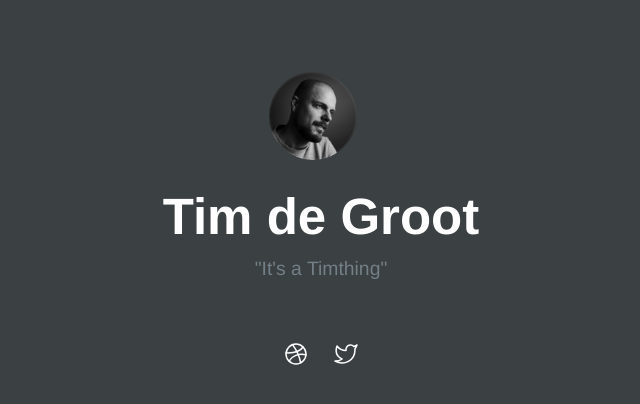
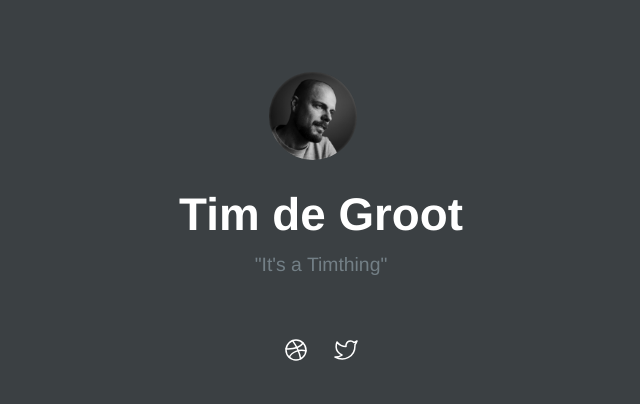
Before and after one commit to timthing/timthing.github.io, a PHP site: page / in a window 1280 px wide. Shown: the part 205-609 px from the top of the page, without its empty margins (319-959 px from the left). Run offline with PHP 8.4, Linux system fonts and the light colour scheme.

Commit message:
Update main.css

```diff
--- a/css/main.css
+++ b/css/main.css
@@ -383,7 +383,7 @@ section#portfolio {
 .intro h1 {
 	font-family: helvetica, arial, sans-serif;
 	/*text-transform: uppercase;*/
-	font-size: 2.9em;
+	font-size: 2.6em;
 	font-style: normal;
 	font-weight: 900;
 	margin: -0.33em 0;
```
